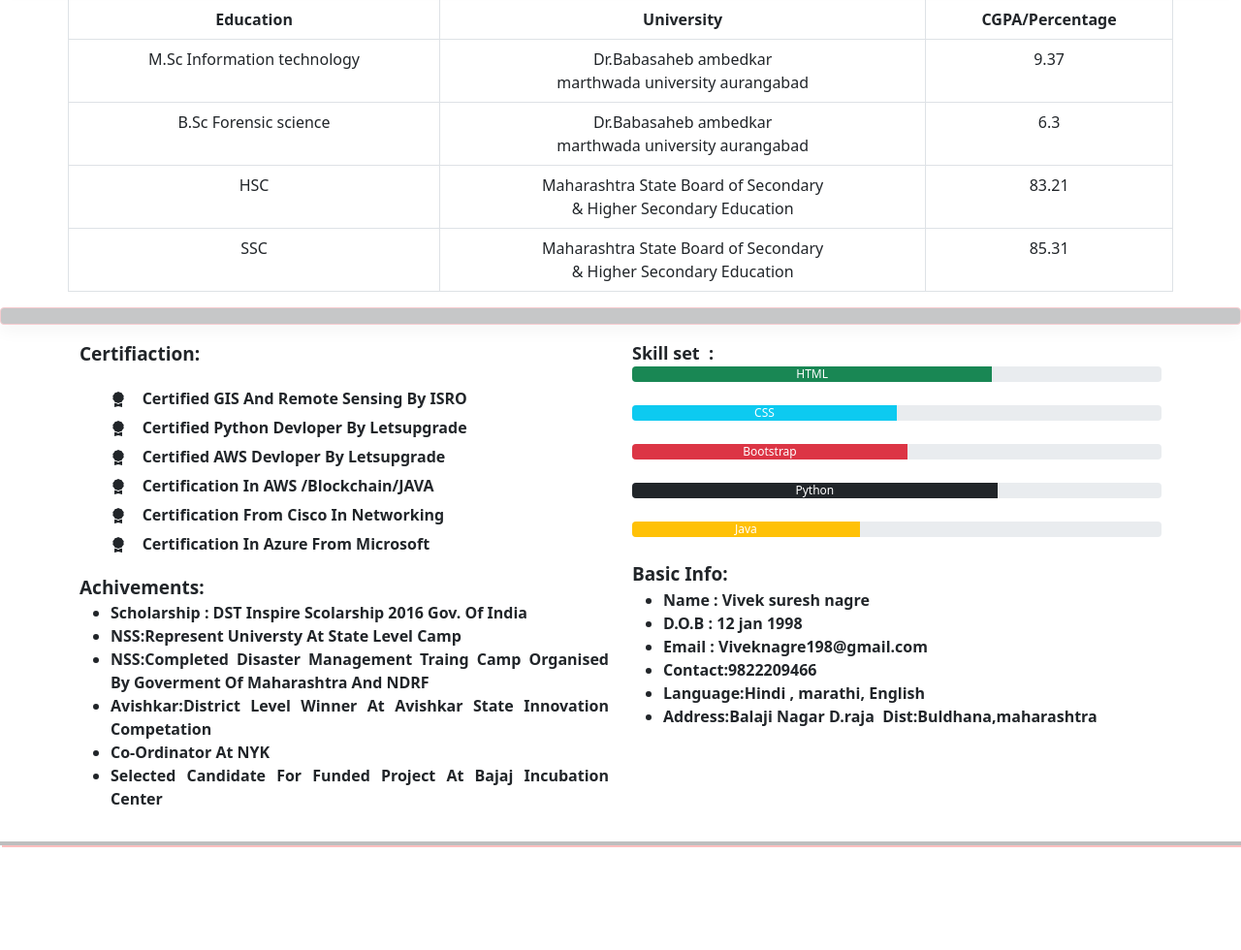
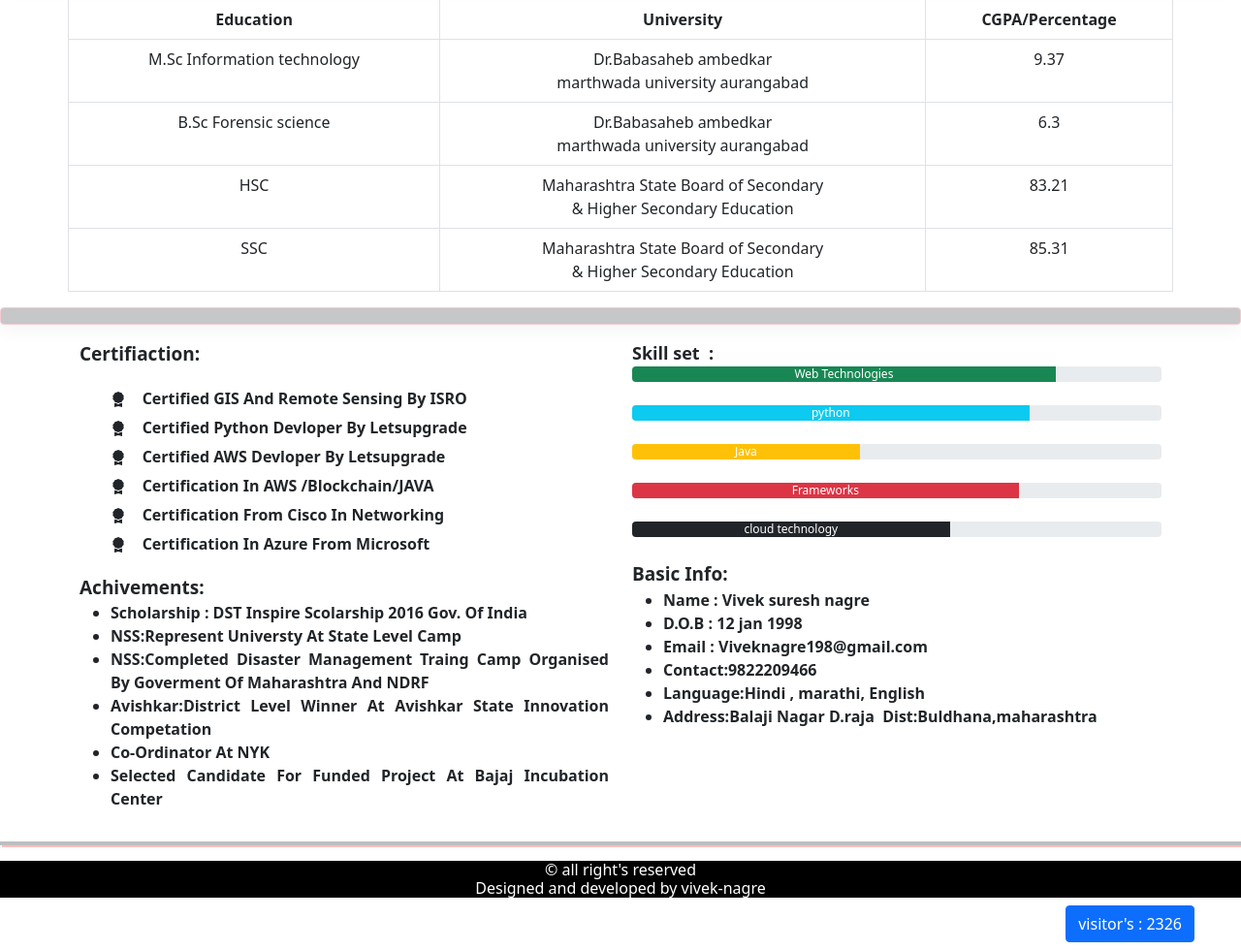
Before and after one commit to vivek-nagre/portfolio_dj, a Django app: page / in a window 1280 px wide. Shown: the part 475-1455 px from the top of the page at 97% size. Before the commit the page ends 1349 px from the top, so only its background shows below. Run offline with Django 3.2, Linux system fonts and the light colour scheme; some libraries are stand-ins or nearby versions.

Commit message:
all front  end work finished

```diff
--- a/Portfolio/static/css/style.css
+++ b/Portfolio/static/css/style.css
@@ -7,8 +7,13 @@
 .qualification ul li{
 line-height: 30px;
 list-style: none;
+
 }
 .mylink ul li{
     text-decoration: none;
 
 }
+footer{
+    color: white;
+    background-color: black;
+}
--- a/Portfolio/templates/vivek/home.html
+++ b/Portfolio/templates/vivek/home.html
@@ -14,21 +14,20 @@
 
 <body>
   <header>
-    <div class="bg-dark collapse" id="navbarHeader" >
+    <div class="bg-dark collapse" id="navbarHeader">
       <div class="container">
         <div class="row">
           <div class="col-sm-8 col-md-7 py-4">
             <h4 class="text-white">About</h4>
-            <p class="text-white">Add some information about the album below, the author, or any other background
-              context. Make it a few sentences long so folks can pick up some informative tidbits. Then, link them off
-              to some social networking sites or contact information.</p>
+            <p class="text-white">hello my self vivek nagre i have completed my post gradution in Information technology i am having work expiriance of 1 year as a system analyst </p>
           </div>
           <div class="col-sm-4  py-4 mylink">
             <h4 class="text-white">Contact</h4>
             <ul class="list-unstyled">
-              <li><a href="#" class="text-white">Follow on github</a></li>
-              <li><a href="#" class="text-white">Like on Hackerrank</a></li>
-              <li><a href="#" class="text-white">Email twitter</a></li>
+              <li><a href="https://github.com/vivek-nagre" class="text-white">Follow on github</a></li>
+              <li><a href="https://www.hackerrank.com/viveknagre198" class="text-white">Like on Hackerrank</a></li>
+              <li><a href="https://www.linkedin.com/in/vivek-nagre-48b5141b5/" class="text-white">linkedin</a>
+              </li>
             </ul>
           </div>
         </div>
@@ -63,7 +62,7 @@
 
   <!-- actual all contatint -->
   <!-- resume -->
-  <table class="table container table-bordered">
+  <table class="table container table-bordered ">
     <thead>
       <tr class="text-center">
         <!-- <th scope="col">Sr,No</th> -->
@@ -181,26 +180,26 @@
       <div class="col md-10">
         <span style="font-weight: bold; font-size: large;">Skill set &nbsp;:&nbsp;</span>
         <div class="progress">
-          <div class="progress-bar bg-success" role="progressbar" style="width: 68%" aria-valuenow="25"
-            aria-valuemin="0" aria-valuemax="100">HTML</div>
+          <div class="progress-bar bg-success" role="progressbar" style="width: 80%" aria-valuenow="25"
+            aria-valuemin="0" aria-valuemax="100">Web Technologies</div>
         </div><br>
         <div class="progress">
-          <div class="progress-bar bg-info" role="progressbar" style="width: 50%" aria-valuenow="50" aria-valuemin="0"
-            aria-valuemax="100">CSS</div>
-        </div><br>
-
-        <div class="progress">
-          <div class="progress-bar bg-danger" role="progressbar" style="width: 52%" aria-valuenow="100"
-            aria-valuemin="0" aria-valuemax="100">Bootstrap</div>
-        </div><br>
-        <div class="progress">
-          <div class="progress-bar bg-dark" role="progressbar" style="width: 69%" aria-valuenow="100" aria-valuemin="0"
-            aria-valuemax="100">Python</div>
+          <div class="progress-bar bg-info" role="progressbar" style="width: 75%" aria-valuenow="50" aria-valuemin="0"
+            aria-valuemax="100">python</div>
         </div><br>
         <div class="progress">
           <div class="progress-bar bg-warning" role="progressbar" style="width: 43%" aria-valuenow="75"
             aria-valuemin="0" aria-valuemax="100">Java</div>
         </div><br>
+        <div class="progress">
+          <div class="progress-bar bg-danger" role="progressbar" style="width: 73%" aria-valuenow="100"
+            aria-valuemin="0" aria-valuemax="100">Frameworks</div>
+        </div><br>
+        <div class="progress">
+          <div class="progress-bar bg-dark" role="progressbar" style="width: 60%" aria-valuenow="100" aria-valuemin="0"
+            aria-valuemax="100">cloud technology</div>
+        </div><br>
+
 
         <span style="font-weight: bold;;font-size: 19px;">Basic Info:</span>
         <br>
@@ -223,9 +222,21 @@
   </div>
   <hr style="border: 2px solid black;box-shadow: 2px 2px red;">
 
+  <footer>
+    <div class="text-center">
+      <h6>&#169 all right's reserved <br>
+        Designed and developed by vivek-nagre</h6>
+      <div class="mx-5">
+        <h6 class="float-start">Time:&nbsp;{{time}}</h6>
+        <h6 class="float-end btn btn-primary">visitor's&nbsp;:&nbsp;{{count}}</h6>
 
+      </div>
+    </div>
+  </footer>
   <!-- Jquery -->
+
   <link rel="stylesheet" href="{%static 'js/jquery-3.5.1.min.js'%}">
+
   <!--javascript  -->
 
 
@@ -238,6 +249,7 @@
     integrity="sha384-cVKIPhGWiC2Al4u+LWgxfKTRIcfu0JTxR+EQDz/bgldoEyl4H0zUF0QKbrJ0EcQF"
     crossorigin="anonymous"></script>
 
+
 </body>
 
 </html>
--- a/Portfolio/vivek/views.py
+++ b/Portfolio/vivek/views.py
@@ -1,5 +1,9 @@
 from django.shortcuts import render
-
+import datetime,random
 # Create your views here.
 def index(request):
-    return render(request,'vivek/home.html')
+
+    count=random.randint(1000,5000)
+    time = datetime.datetime.now()
+    con={'time':time,"count":count}
+    return render(request,'vivek/home.html',con)
```
